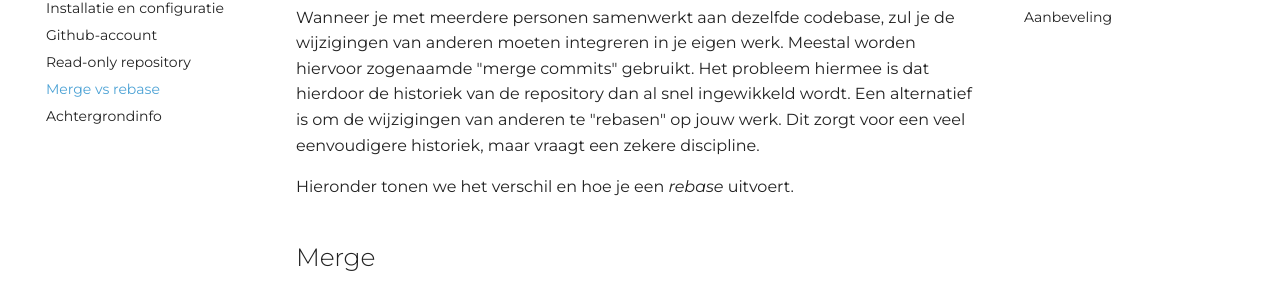
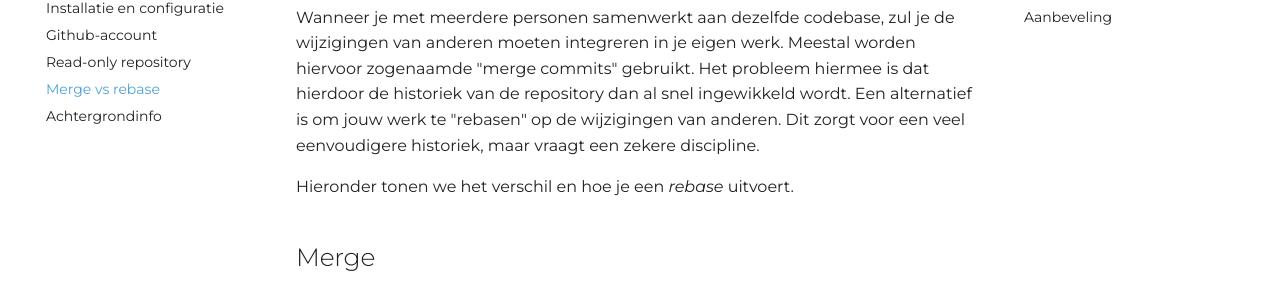
Before and after one commit to HoGentTIN/git-hogent-gids, an MkDocs documentation site: the page built from docs/merge-rebase.md, in a window 1280 px wide and 900 px high. Shown: the part 175-470 px from the top of the window. Built offline with MkDocs 1.6.1 and Material for MkDocs 9.7.7, drawn with Linux system fonts in a browser that asks for light colours; comment, search, counter and statistics services are not loaded.

```diff
--- a/docs/merge-rebase.md
+++ b/docs/merge-rebase.md
@@ -1,6 +1,6 @@
 # Merge vs rebase
 
-Wanneer je met meerdere personen samenwerkt aan dezelfde codebase, zul je de wijzigingen van anderen moeten integreren in je eigen werk. Meestal worden hiervoor zogenaamde "merge commits" gebruikt. Het probleem hiermee is dat hierdoor de historiek van de repository dan al snel ingewikkeld wordt. Een alternatief is om de wijzigingen van anderen te "rebasen" op jouw werk. Dit zorgt voor een veel eenvoudigere historiek, maar vraagt een zekere discipline.
+Wanneer je met meerdere personen samenwerkt aan dezelfde codebase, zul je de wijzigingen van anderen moeten integreren in je eigen werk. Meestal worden hiervoor zogenaamde "merge commits" gebruikt. Het probleem hiermee is dat hierdoor de historiek van de repository dan al snel ingewikkeld wordt. Een alternatief is om jouw werk te "rebasen" op de wijzigingen van anderen. Dit zorgt voor een veel eenvoudigere historiek, maar vraagt een zekere discipline.
 
 Hieronder tonen we het verschil en hoe je een *rebase* uitvoert.
 
```
